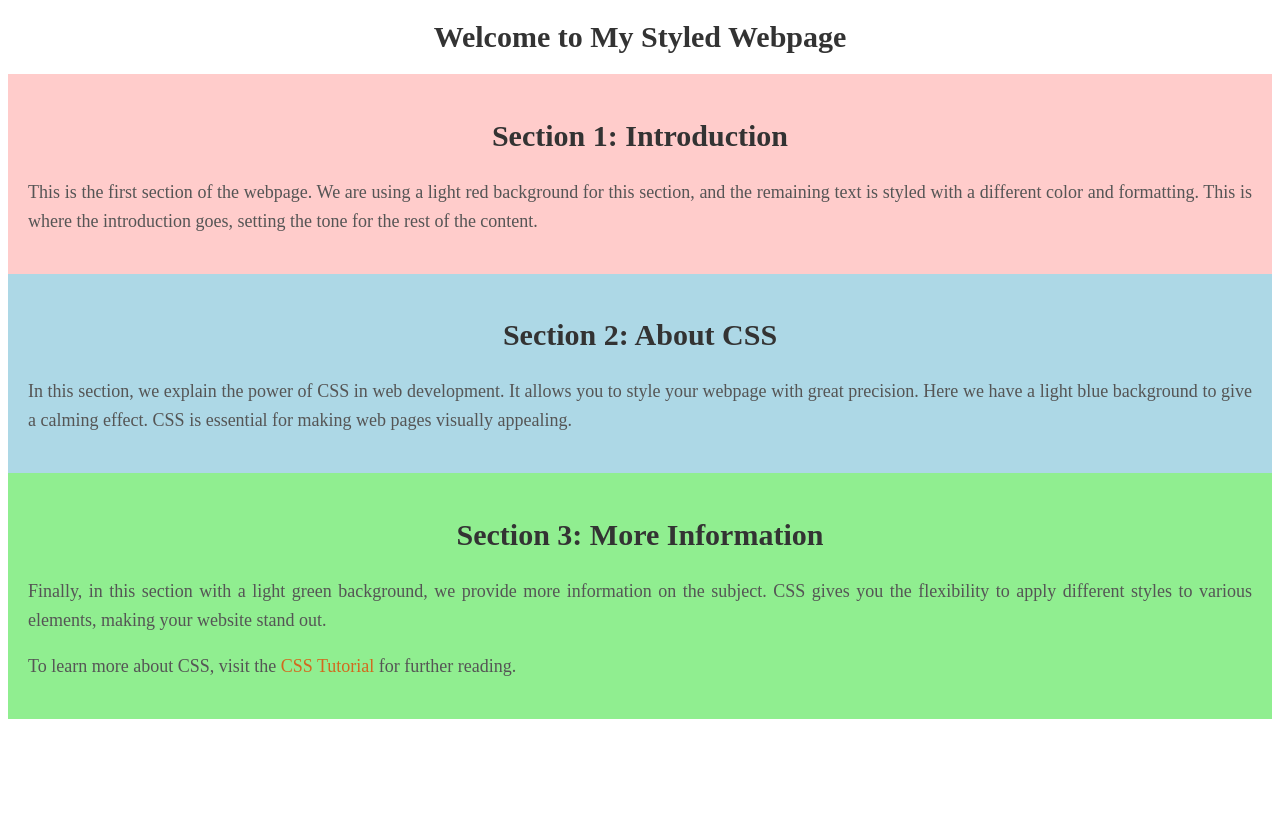
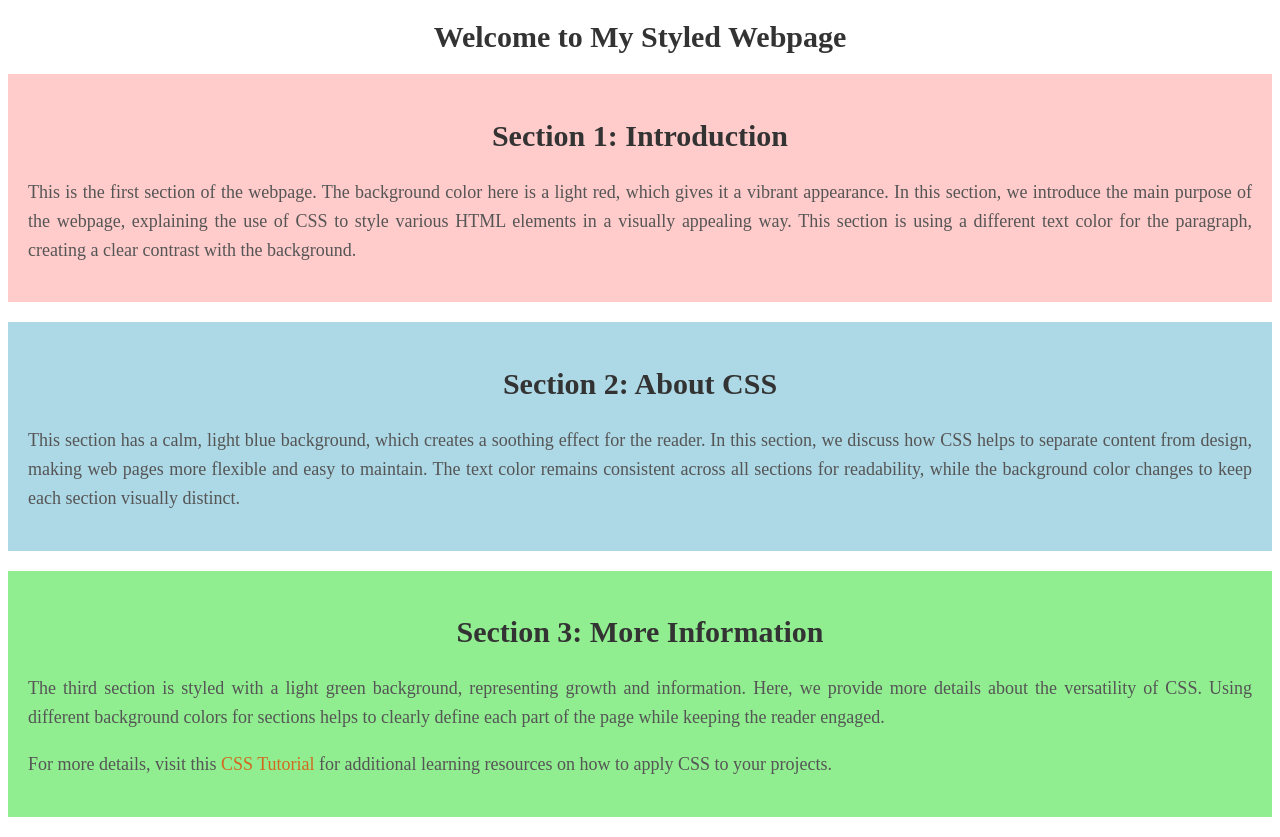
Before and after one commit to Soumya-ragula/Simplewebpage, a plain HTML site: page Simplewebpage.html in a window 1280 px wide. Before the commit the page ends 800 px from the top, so only its background shows below. Drawn offline with Linux system fonts and the light colour scheme.

Commit message:
Add files via upload

```diff
--- a/Simplewebpage.html
+++ b/Simplewebpage.html
@@ -3,66 +3,78 @@
 <head>
     <meta charset="UTF-8">
     <meta name="viewport" content="width=device-width, initial-scale=1.0">
-    <title>Webpage with CSS Styles</title>
+    <title>Styled Webpage Example</title>
     <style>
+        /* Apply same font-size and color to all heading tags */
         h1, h2, h3, h4, h5, h6 {
-            font-size: 30px;
-            color: #333;
-            text-align: center;
+            font-size: 30px; /* All headings will have the same size */
+            color: #333; /* Dark gray color for all headings */
+            text-align: center; /* Center-aligning the headings */
         }
 
-
+        /* Section 1 with a light red background */
         #section1 {
-            background-color: #ffcccb;
-            padding: 20px;
+            background-color: #ffcccb; /* Light red background */
+            padding: 20px; /* Add space inside the section */
+            margin-bottom: 20px; /* Add space between sections */
         }
 
+        /* Section 2 with a light blue background */
         #section2 {
-            background-color: #add8e6;
+            background-color: #add8e6; /* Light blue background */
             padding: 20px;
+            margin-bottom: 20px;
         }
 
+        /* Section 3 with a light green background */
         #section3 {
-            background-color: #90ee90;
+            background-color: #90ee90; /* Light green background */
             padding: 20px;
+            margin-bottom: 20px;
         }
 
-
+        /* Paragraph text styles */
         p {
-            color: #555;
-            font-size: 18px;
-            line-height: 1.6;
-            text-align: justify;
+            color: #555; /* Dark gray for text */
+            font-size: 18px; /* Readable font size */
+            line-height: 1.6; /* Increase line height for better readability */
+            text-align: justify; /* Justify the text for a cleaner look */
         }
 
+        /* Link styles */
         a {
-            color: #d2691e;
-            text-decoration: none;
+            color: #d2691e; /* Chocolate brown for links */
+            text-decoration: none; /* Remove the underline */
         }
 
+        /* Change link style on hover */
         a:hover {
-            text-decoration: underline;
+            text-decoration: underline; /* Add underline when hovered */
         }
     </style>
 </head>
 <body>
 
+    <!-- Main heading of the page -->
     <h1>Welcome to My Styled Webpage</h1>
 
+    <!-- Section 1 with light red background -->
     <section id="section1">
         <h2>Section 1: Introduction</h2>
-        <p>This is the first section of the webpage. We are using a light red background for this section, and the remaining text is styled with a different color and formatting. This is where the introduction goes, setting the tone for the rest of the content.</p>
+        <p>This is the first section of the webpage. The background color here is a light red, which gives it a vibrant appearance. In this section, we introduce the main purpose of the webpage, explaining the use of CSS to style various HTML elements in a visually appealing way. This section is using a different text color for the paragraph, creating a clear contrast with the background.</p>
     </section>
 
+    <!-- Section 2 with light blue background -->
     <section id="section2">
         <h2>Section 2: About CSS</h2>
-        <p>In this section, we explain the power of CSS in web development. It allows you to style your webpage with great precision. Here we have a light blue background to give a calming effect. CSS is essential for making web pages visually appealing.</p>
+        <p>This section has a calm, light blue background, which creates a soothing effect for the reader. In this section, we discuss how CSS helps to separate content from design, making web pages more flexible and easy to maintain. The text color remains consistent across all sections for readability, while the background color changes to keep each section visually distinct.</p>
     </section>
 
+    <!-- Section 3 with light green background -->
     <section id="section3">
         <h2>Section 3: More Information</h2>
-        <p>Finally, in this section with a light green background, we provide more information on the subject. CSS gives you the flexibility to apply different styles to various elements, making your website stand out.</p>
-        <p>To learn more about CSS, visit the <a href="https://www.w3schools.com/css/">CSS Tutorial</a> for further reading.</p>
+        <p>The third section is styled with a light green background, representing growth and information. Here, we provide more details about the versatility of CSS. Using different background colors for sections helps to clearly define each part of the page while keeping the reader engaged.</p>
+        <p>For more details, visit this <a href="https://www.w3schools.com/css/">CSS Tutorial</a> for additional learning resources on how to apply CSS to your projects.</p>
     </section>
 
 </body>
```
